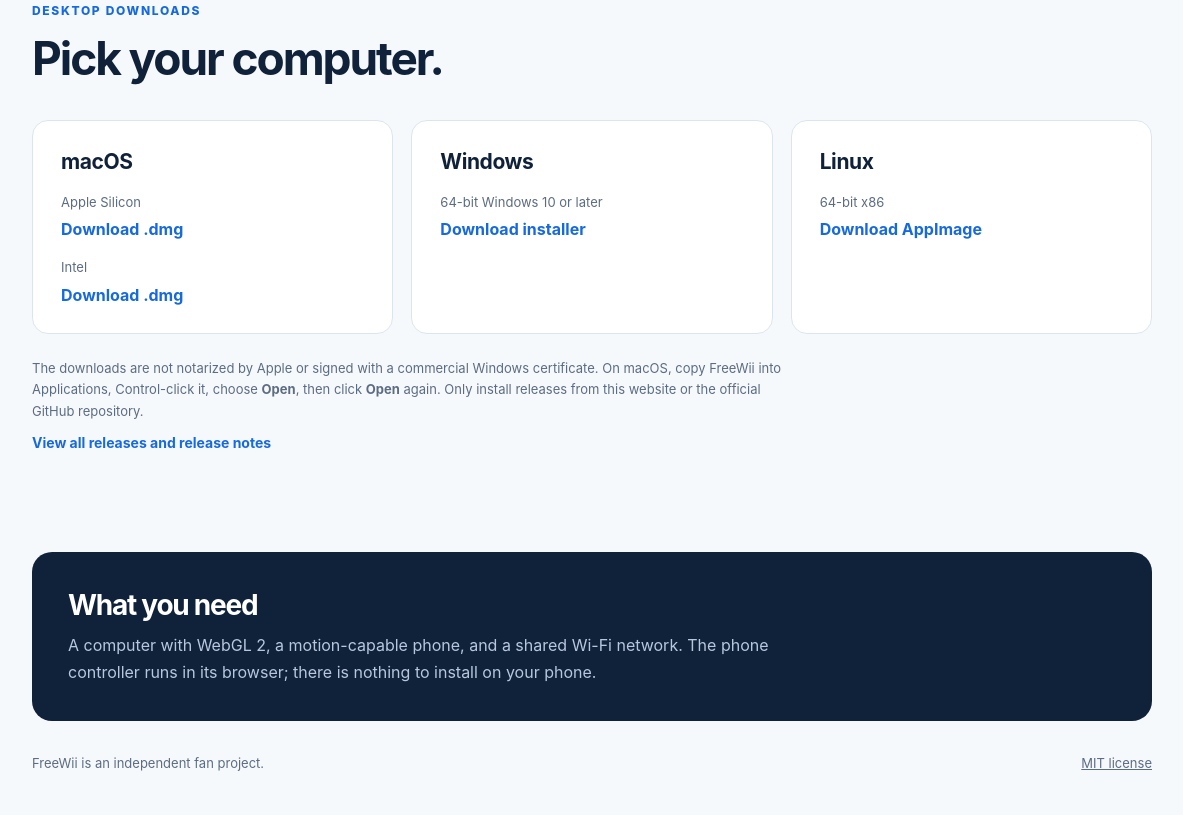
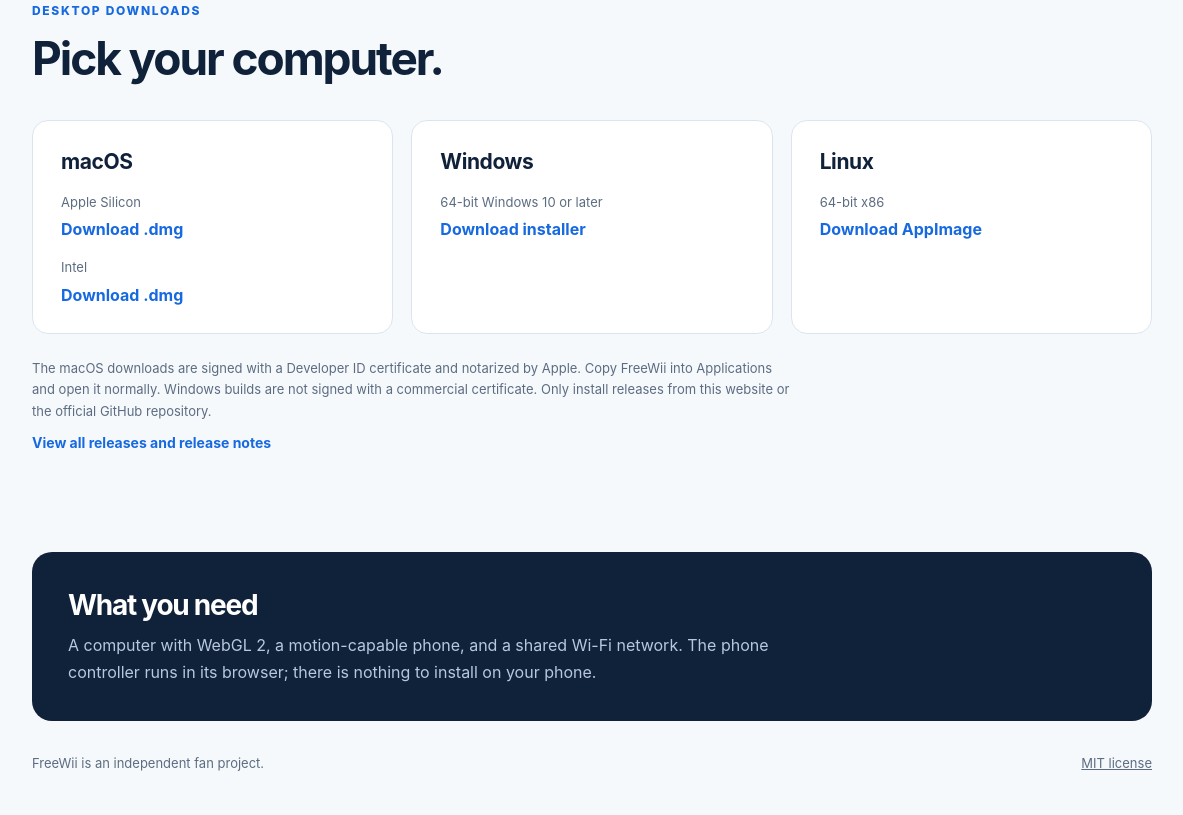
Before and after one commit to binemugha/freewii, an Electron app: page website/index.html in a window 1440 px wide. Shown: the part 1864-2679 px from the top of the page, without its empty margins (128-1311 px from the left). Drawn offline with Linux system fonts and the light colour scheme.

Commit message:
Document notarized Mac installation

```diff
--- a/website/index.html
+++ b/website/index.html
@@ -48,7 +48,7 @@
         <article><h3>Windows</h3><p>64-bit Windows 10 or later</p><a href="https://github.com/binemugha/freewii/releases/latest/download/FreeWii-win-x64.exe">Download installer</a></article>
         <article><h3>Linux</h3><p>64-bit x86</p><a href="https://github.com/binemugha/freewii/releases/latest/download/FreeWii-linux-x86_64.AppImage">Download AppImage</a></article>
       </div>
-      <p class="install-note">The downloads are not notarized by Apple or signed with a commercial Windows certificate. On macOS, copy FreeWii into Applications, Control-click it, choose <strong>Open</strong>, then click <strong>Open</strong> again. Only install releases from this website or the official GitHub repository.</p>
+      <p class="install-note">The macOS downloads are signed with a Developer ID certificate and notarized by Apple. Copy FreeWii into Applications and open it normally. Windows builds are not signed with a commercial certificate. Only install releases from this website or the official GitHub repository.</p>
       <a class="all-releases" href="https://github.com/binemugha/freewii/releases">View all releases and release notes</a>
     </section>
 
```
Also changed, not shown: README.md.
